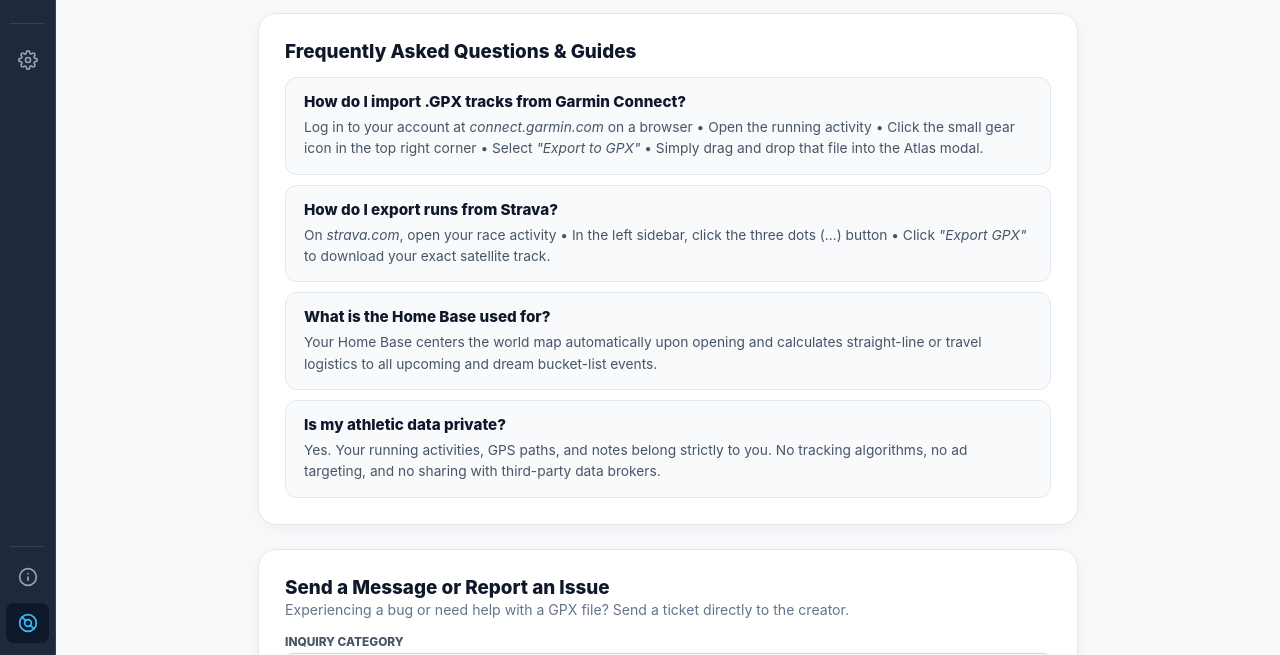
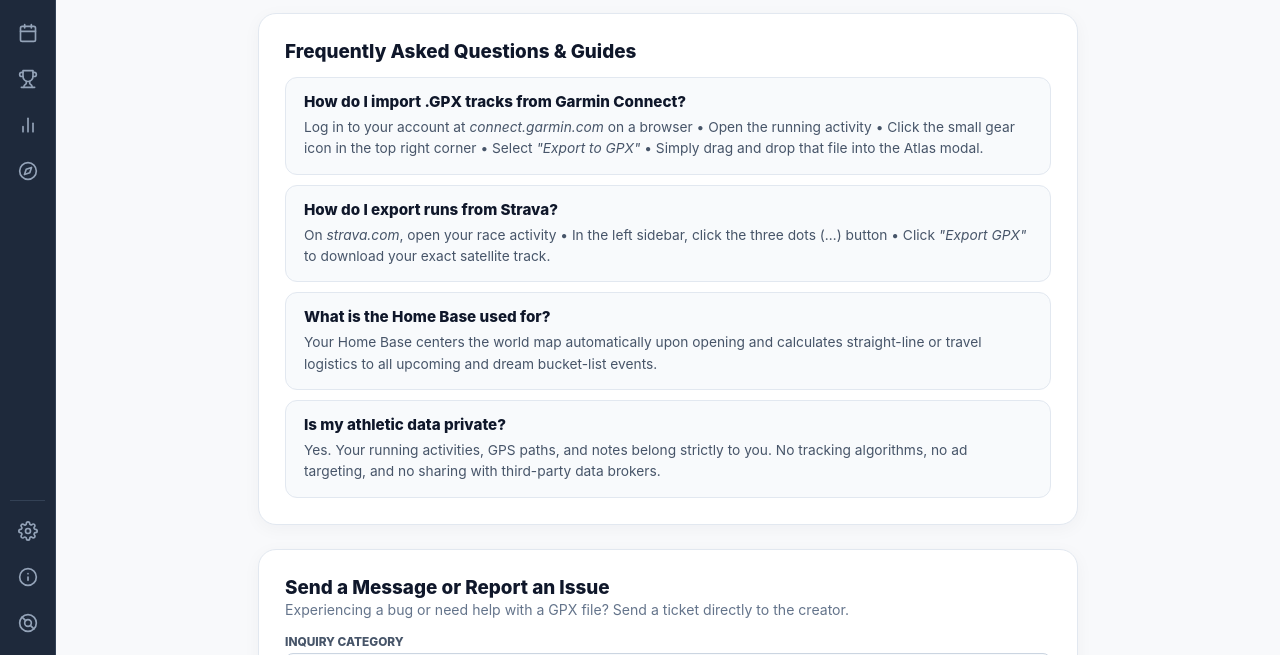
Before and after one commit to ondra295/run-atlas, a plain HTML site: page support.html in a window 1280 px wide. Shown: the part 145-800 px from the top of the page. Drawn offline with nearby package versions, Linux system fonts and the light colour scheme.

Commit message:
Update navigation links in support.html

```diff
--- a/support.html
+++ b/support.html
@@ -94,8 +94,8 @@
     </header>
 
     <div id="main-body">
-      <nav id="left-rail">
-        <a class="rail-btn" href="app.html">
+<nav id="left-rail">
+        <a class="rail-btn" href="app.html?view=races">
           <span class="rail-icon">
             <svg width="20" height="20" viewBox="0 0 24 24" fill="none" stroke="currentColor" stroke-width="2" stroke-linecap="round" stroke-linejoin="round">
               <circle cx="12" cy="12" r="10"></circle><line x1="2" y1="12" x2="22" y2="12"></line>
@@ -105,7 +105,7 @@
           <span>Race Atlas</span>
         </a>
 
-        <a class="rail-btn" href="app.html">
+        <a class="rail-btn" href="app.html?view=memorable">
           <span class="rail-icon">
             <svg width="20" height="20" viewBox="0 0 24 24" fill="none" stroke="currentColor" stroke-width="2" stroke-linecap="round" stroke-linejoin="round">
               <circle cx="13" cy="4" r="1.2" fill="currentColor"></circle>
@@ -115,20 +115,63 @@
           <span>Memorable Runs</span>
         </a>
 
-        <div style="height: 1px; background: #334155; margin: 10px 4px;"></div>
+        <a class="rail-btn" href="app.html?view=timeline">
+          <span class="rail-icon">
+            <svg width="20" height="20" viewBox="0 0 24 24" fill="none" stroke="currentColor" stroke-width="2" stroke-linecap="round" stroke-linejoin="round">
+              <rect x="3" y="4" width="18" height="18" rx="2" ry="2"></rect>
+              <line x1="16" y1="2" x2="16" y2="6"></line>
+              <line x1="8" y1="2" x2="8" y2="6"></line>
+              <line x1="3" y1="10" x2="21" y2="10"></line>
+            </svg>
+          </span>
+          <span>Season Timeline</span>
+        </a>
+
+        <a class="rail-btn" href="app.html?view=bests">
+          <span class="rail-icon">
+            <svg width="20" height="20" viewBox="0 0 24 24" fill="none" stroke="currentColor" stroke-width="2" stroke-linecap="round" stroke-linejoin="round">
+              <path d="M6 9H4.5a2.5 2.5 0 0 1 0-5H6"></path>
+              <path d="M18 9h1.5a2.5 2.5 0 0 0 0-5H18"></path>
+              <path d="M4 22h16"></path>
+              <path d="M10 14.66V17c0 .55-.47.98-.97 1.21C7.85 18.75 7 20.24 7 22"></path>
+              <path d="M14 14.66V17c0 .55.47.98.97 1.21C16.15 18.75 17 20.24 17 22"></path>
+              <path d="M18 2H6v7a6 6 0 0 0 12 0V2Z"></path>
+            </svg>
+          </span>
+          <span>Personal Bests</span>
+        </a>
+
+        <a class="rail-btn" href="app.html?view=stats">
+          <span class="rail-icon">
+            <svg width="20" height="20" viewBox="0 0 24 24" fill="none" stroke="currentColor" stroke-width="2" stroke-linecap="round" stroke-linejoin="round">
+              <line x1="18" y1="20" x2="18" y2="10"></line><line x1="12" y1="20" x2="12" y2="4"></line><line x1="6" y1="20" x2="6" y2="14"></line>
+            </svg>
+          </span>
+          <span>Milestones & Stats</span>
+        </a>
+
+        <a class="rail-btn" href="app.html?view=catalog">
+          <span class="rail-icon">
+            <svg width="20" height="20" viewBox="0 0 24 24" fill="none" stroke="currentColor" stroke-width="2" stroke-linecap="round" stroke-linejoin="round">
+              <circle cx="12" cy="12" r="10"></circle>
+              <polygon points="16.24 7.76 14.12 14.12 7.76 16.24 9.88 9.88 16.24 7.76"></polygon>
+            </svg>
+          </span>
+          <span>Explore Catalog</span>
+        </a>
+
+        <div class="rail-spacer"></div>
+        <div style="height: 1px; background: #334155; margin: 4px 4px;"></div>
 
         <a class="rail-btn" href="settings.html">
           <span class="rail-icon">
             <svg width="20" height="20" viewBox="0 0 24 24" fill="none" stroke="currentColor" stroke-width="2" stroke-linecap="round" stroke-linejoin="round">
               <circle cx="12" cy="12" r="3"></circle>
-              <path d="M19.4 15a1.65 1.65 0 0 0 .33 1.82l.06.06a2 2 0 1 1-2.83 2.83l-.06-.06a1.65 1.65 0 0 0-1.82-.33 1.65 1.65 0 0 0-1 1.51V21a2 2 0 1 1-4 0v-.09A1.65 1.65 0 0 0 9 19.4a1.65 1.65 0 0 0-1.82.33l-.06.06a2 2 0 1 1-2.83-2.83l.06-.06a1.65 1.65 0 0 0 .33-1.82 1.65 1.65 0 0 0-1.51-1H3a2 2 0 1 1 0-4h.09A1.65 1.65 0 0 0 4.6 9a1.65 1.65 0 0 0-.33-1.82l-.06-.06a2 2 0 1 1 2.83-2.83l.06.06a1.65 1.65 0 0 0 1.82.33H9a1.65 1.65 0 0 0 1-1.51V3a2 2 0 1 1 4 0v.09a1.65 1.65 0 0 0 1 1.51 1.65 1.65 0 0 0 1.82-.33l.06-.06a2 2 0 1 1 2.83 2.83l-.06.06a1.65 1.65 0 0 0-.33 1.82V9a1.65 1.65 0 0 0 1.51 1H21a2 2 0 1 1 0 4h-.09a1.65 1.65 0 0 0-1.51 1z"></path>
+              <path d="M19.4 15a1.65 1.65 0 0 0 .33 1.82l.06.06a2 2 0 1 1-2.83 2.83l-.06-.06a1.65 1.65 0 0 0-1.82-.33 1.65 1.65 0 0 0-1 1.51V21a2 2 0 1 1-4 0v-.09A1.65 1.65 0 0 0 9 19.4a1.65 1.65 0 0 0-1.82.33l-.06.06a2 2 0 1 1-2.83-2.83l-.06-.06a1.65 1.65 0 0 0 .33-1.82 1.65 1.65 0 0 0-1.51-1H3a2 2 0 1 1 0-4h.09A1.65 1.65 0 0 0 4.6 9a1.65 1.65 0 0 0-.33-1.82l-.06-.06a2 2 0 1 1 2.83-2.83l.06.06a1.65 1.65 0 0 0 1.82.33H9a1.65 1.65 0 0 0 1-1.51V3a2 2 0 1 1 4 0v.09a1.65 1.65 0 0 0 1 1.51 1.65 1.65 0 0 0 1.82-.33l.06-.06a2 2 0 1 1 2.83 2.83l-.06.06a1.65 1.65 0 0 0-.33 1.82V9a1.65 1.65 0 0 0 1.51 1H21a2 2 0 1 1 0 4h-.09a1.65 1.65 0 0 0-1.51 1z"></path>
             </svg>
           </span>
           <span>Settings</span>
         </a>
-
-        <div class="rail-spacer"></div>
-        <div style="height: 1px; background: #334155; margin: 4px 4px;"></div>
 
         <a class="rail-btn" href="about.html">
           <span class="rail-icon">
@@ -139,7 +182,7 @@
           <span>About Us</span>
         </a>
 
-        <a class="rail-btn active" href="support.html">
+        <a class="rail-btn" href="support.html">
           <span class="rail-icon">
             <svg width="20" height="20" viewBox="0 0 24 24" fill="none" stroke="currentColor" stroke-width="2" stroke-linecap="round" stroke-linejoin="round">
               <circle cx="12" cy="12" r="10"></circle><circle cx="12" cy="12" r="4"></circle>
```
